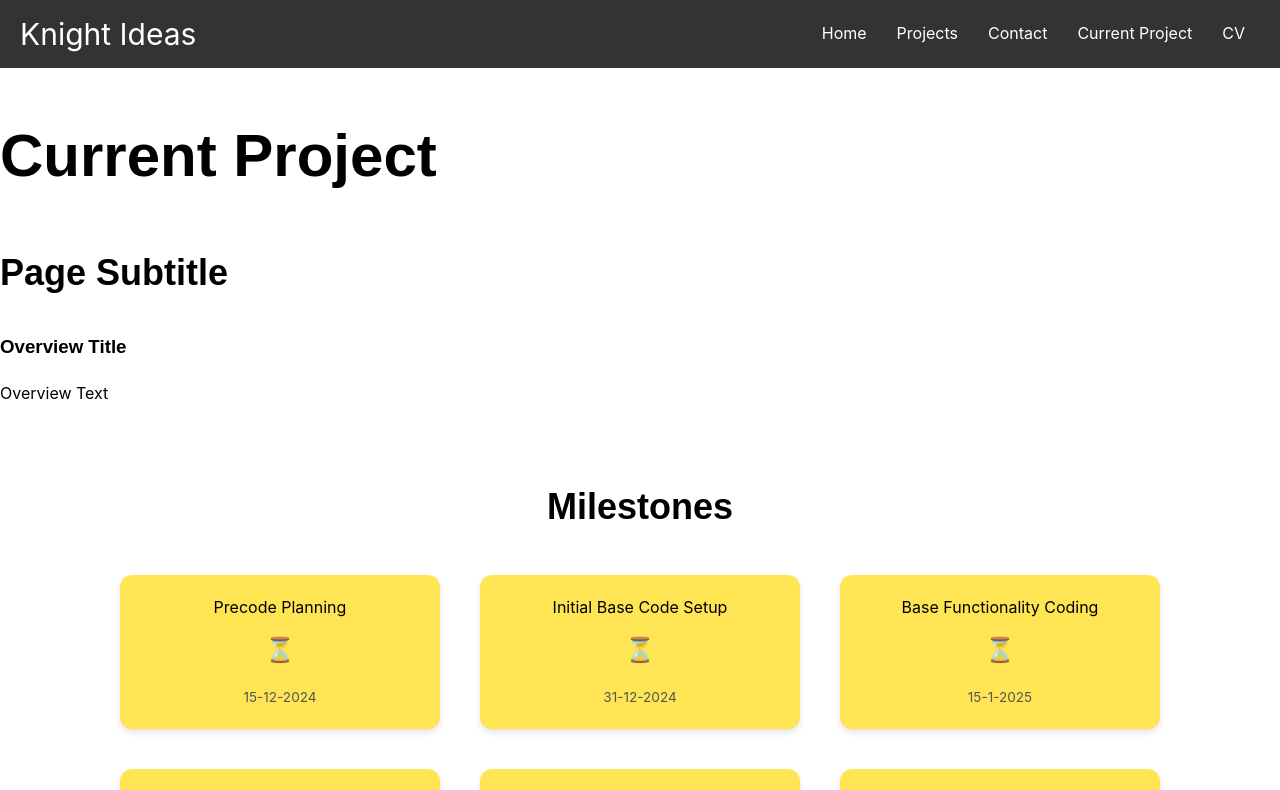
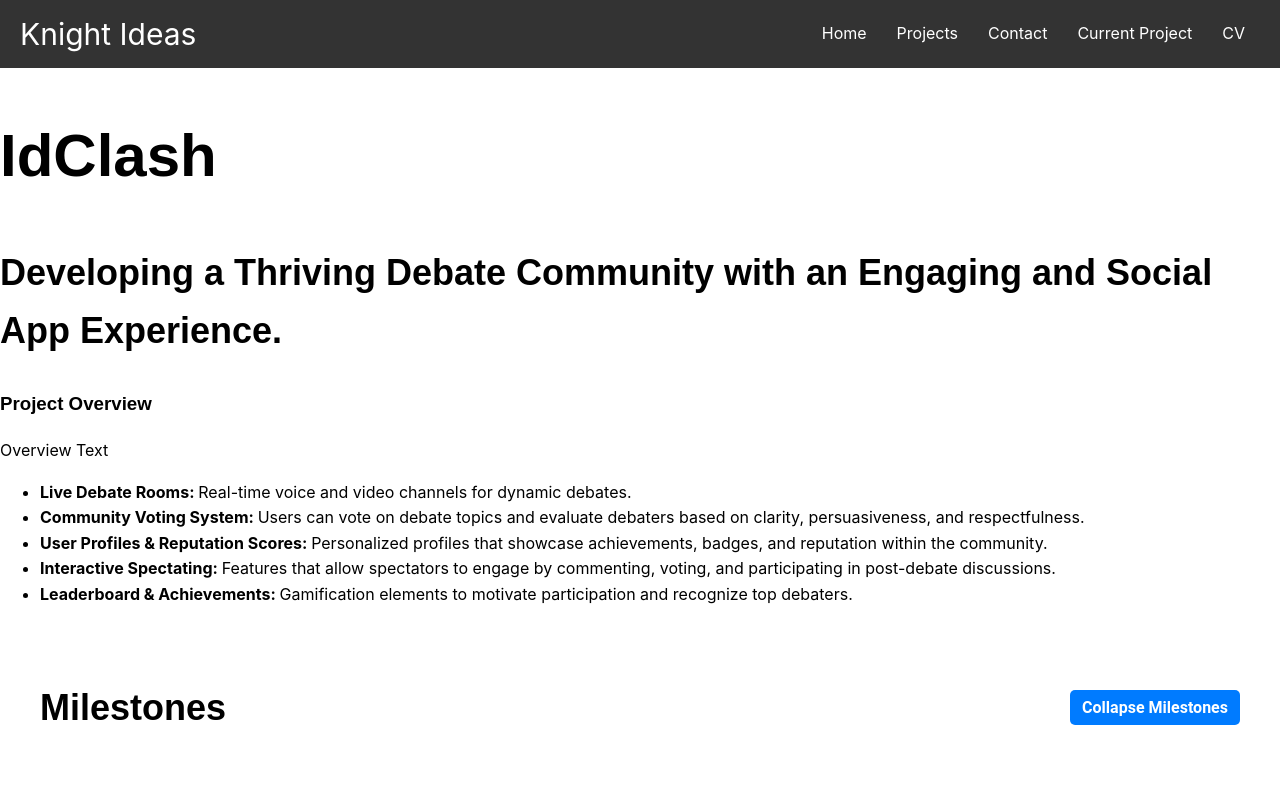
Before and after one commit to KnightIdeas/ki-portfolio-website, a React (Create React App) app: page /current-project in a window 1280 px wide. Shown: the top 790 px of the page. Built offline with nearby package versions, Linux system fonts and the light colour scheme.

Commit message:
MileStones: Create a collapse system for the milestones
Create a collapse system for the milestones.
Add the css for the collapse system.

```diff
--- a/src/components/CurrentProject.js
+++ b/src/components/CurrentProject.js
@@ -11,16 +11,23 @@ function CurrentProject () {
     return (
         <div className="page-container">
             <h1 className="page-title">
-            Current Project
+            IdClash
             </h1>
             <div className="subtitle-container">
             <h2 className="section-title">
-            Page Subtitle
+            Developing a Thriving Debate Community with an Engaging and Social App Experience.
             </h2>
             </div>
             <section className="overview-container">
-                <h3>Overview Title</h3>
+                <h3>Project Overview</h3>
                 <p>Overview Text</p>
+                <ul>
+                    <li><strong>Live Debate Rooms: </strong>Real-time voice and video channels for dynamic debates.</li>
+                    <li><strong>Community Voting System: </strong>Users can vote on debate topics and evaluate debaters based on clarity, persuasiveness, and respectfulness.</li>
+                    <li><strong>User Profiles & Reputation Scores: </strong>Personalized profiles that showcase achievements, badges, and reputation within the community.</li>
+                    <li><strong>Interactive Spectating: </strong>Features that allow spectators to engage by commenting, voting, and participating in post-debate discussions.</li>
+                    <li><strong>Leaderboard & Achievements: </strong>Gamification elements to motivate participation and recognize top debaters.</li>
+                </ul>
                 <img />
             </section>
             <MileStone />
--- a/src/components/MileStone.css
+++ b/src/components/MileStone.css
@@ -1,3 +1,29 @@
+.milestone-header {
+    display: flex;
+    justify-content: space-between;
+    align-items: center;
+    margin-bottom: 15px;
+    width: 100%;
+    max-width: 1200px;
+}
+
+.toggle-button {
+    background-color: #007bff;
+    color: white;
+    border: none;
+    padding: 8px 12px;
+    font-size: 1rem;
+    border-radius: 5px;
+    cursor: pointer;
+    transition: background-color 0.3s ease;
+}
+
+.toggle-button:hover {
+    background-color: #0056b3;
+}
+
+
+
 .milestones-container {
     display: flex;
     flex-direction: column;
--- a/src/components/MileStone.js
+++ b/src/components/MileStone.js
@@ -1,7 +1,8 @@
-import React from 'react'
-import './MileStone.css';
+import React, { useState } from "react";
+import "./MileStone.css";
 
 export default function MileStone() {
+  const [isCollapsed, setIsCollapsed] = useState(false);
 
   // Constructors for updatable elements
   class MileStone {
@@ -16,28 +17,65 @@ export default function MileStone() {
   const mileStones = [];
 
   // Add milestones
-    mileStones.push(new MileStone(0, 'Precode Planning', false, [15,12,2024]));
-    mileStones.push(new MileStone(1, 'Initial Base Code Setup', false, [31,12,2024]));
-    mileStones.push(new MileStone(2, 'Base Functionality Coding', false, [15,1,2025]));
-    mileStones.push(new MileStone(3, 'Initial Testing', false, [31,1,2025]));
-    mileStones.push(new MileStone(4, 'First Draft UI Design', false, [10,2,2025]));
-    mileStones.push(new MileStone(5, 'User Interface Development', false, [25,2,2025]));
-    mileStones.push(new MileStone(6, 'Feedback on First UI Draft', false, [28,2,2025]));
-    mileStones.push(new MileStone(7, 'Add Data and Asynchronous Functionality', false, [15,3,2025]));
-    mileStones.push(new MileStone(8, 'Second Round of Testing', false, [25,3,2025]));
-    mileStones.push(new MileStone(9, 'Second Draft UI Design', false, [31,3,2025]));
-    mileStones.push(new MileStone(10, 'Implement Advanced Features', false, [20,4,2025]));
-    mileStones.push(new MileStone(11, 'Feedback on Second UI Draft', false, [25,4,2025]));
-    mileStones.push(new MileStone(12, 'Third Round of Testing', false, [30,4,2025]));
-    mileStones.push(new MileStone(13, 'Final UI Design Adjustments', false, [10,5,2025]));
-    mileStones.push(new MileStone(14, 'Bug Fixing and Optimization', false, [25,5,2025]));
-    mileStones.push(new MileStone(15, 'Prepare for Launch', false, [31,5,2025]));
-    mileStones.push(new MileStone(16, 'Launch and Monitor', false, [15,6,2025]));
-    mileStones.push(new MileStone(17, 'Post-Launch Enhancements', false, [30,6,2025]));
+  mileStones.push(new MileStone(0, "Precode Planning", false, [15, 12, 2024]));
+  mileStones.push(
+    new MileStone(1, "Initial Base Code Setup", false, [31, 12, 2024])
+  );
+  mileStones.push(
+    new MileStone(2, "Base Functionality Coding", false, [15, 1, 2025])
+  );
+  mileStones.push(new MileStone(3, "Initial Testing", false, [31, 1, 2025]));
+  mileStones.push(
+    new MileStone(4, "First Draft UI Design", false, [10, 2, 2025])
+  );
+  mileStones.push(
+    new MileStone(5, "User Interface Development", false, [25, 2, 2025])
+  );
+  mileStones.push(
+    new MileStone(6, "Feedback on First UI Draft", false, [28, 2, 2025])
+  );
+  mileStones.push(
+    new MileStone(
+      7,
+      "Add Data and Asynchronous Functionality",
+      false,
+      [15, 3, 2025]
+    )
+  );
+  mileStones.push(
+    new MileStone(8, "Second Round of Testing", false, [25, 3, 2025])
+  );
+  mileStones.push(
+    new MileStone(9, "Second Draft UI Design", false, [31, 3, 2025])
+  );
+  mileStones.push(
+    new MileStone(10, "Implement Advanced Features", false, [20, 4, 2025])
+  );
+  mileStones.push(
+    new MileStone(11, "Feedback on Second UI Draft", false, [25, 4, 2025])
+  );
+  mileStones.push(
+    new MileStone(12, "Third Round of Testing", false, [30, 4, 2025])
+  );
+  mileStones.push(
+    new MileStone(13, "Final UI Design Adjustments", false, [10, 5, 2025])
+  );
+  mileStones.push(
+    new MileStone(14, "Bug Fixing and Optimization", false, [25, 5, 2025])
+  );
+  mileStones.push(
+    new MileStone(15, "Prepare for Launch", false, [31, 5, 2025])
+  );
+  mileStones.push(
+    new MileStone(16, "Launch and Monitor", false, [15, 6, 2025])
+  );
+  mileStones.push(
+    new MileStone(17, "Post-Launch Enhancements", false, [30, 6, 2025])
+  );
 
   // format the date for the milestone
   mileStones.forEach((milestone) => {
-        milestone.estCompletionDate = milestone.estCompletionDate.join('-');
+    milestone.estCompletionDate = milestone.estCompletionDate.join("-");
   });
 
   // Method for estimating deadline dates
@@ -52,33 +90,44 @@ export default function MileStone() {
 
   // Check the current date against the specified completion date, OPTIONAL
   function getEstimatedTBADate() {
-            mileStones.map((milestone) => {
-
-            })
+    mileStones.map((milestone) => {});
   }
   //
 
   return (
     <section className="milestones-container">
-                <h2 className='section-title'>Milestones</h2>
-                <div className='milestone-card'>
+      <div className="milestone-header">
+        <h2 className="section-title">Milestones</h2>
+        <button
+          className="toggle-button"
+          onClick={() => setIsCollapsed(!isCollapsed)}
+        >
+          {isCollapsed ? "Expand Milestones" : "Collapse Milestones"}
+        </button>
+      </div>
+      {!isCollapsed && (<div className="milestone-card">
         {mileStones.map((milestone) => (
           <div
             key={milestone.id}
-                    className={`timeline-item ${milestone.completed ? `completed` : ``}`}
-                    style={{ backgroundColor: milestone.completed ? '#d4edda' : '#ffe554'}}>
-                    <div className='timeline-content'> {milestone.text}
-                        <div className='milestone-icon'>
-                            {milestone.completed ? '✔️' : '⏳'}
+            className={`timeline-item ${
+              milestone.completed ? `completed` : ``
+            }`}
+            style={{
+              backgroundColor: milestone.completed ? "#d4edda" : "#ffe554",
+            }}
+          >
+            <div className="timeline-content">
+              {" "}
+              {milestone.text}
+              <div className="milestone-icon">
+                {milestone.completed ? "✔️" : "⏳"}
               </div>
             </div>
-                    <div className='date-text'>{milestone.estCompletionDate}</div>
+            <div className="date-text">{milestone.estCompletionDate}</div>
           </div>
         ))}
-                <h3 className="estimation-text">
-
-                </h3>
       </div>
+      )}
     </section>
-  )
+  );
 }
```
Lines whose indentation alone changed are shown as unchanged.
